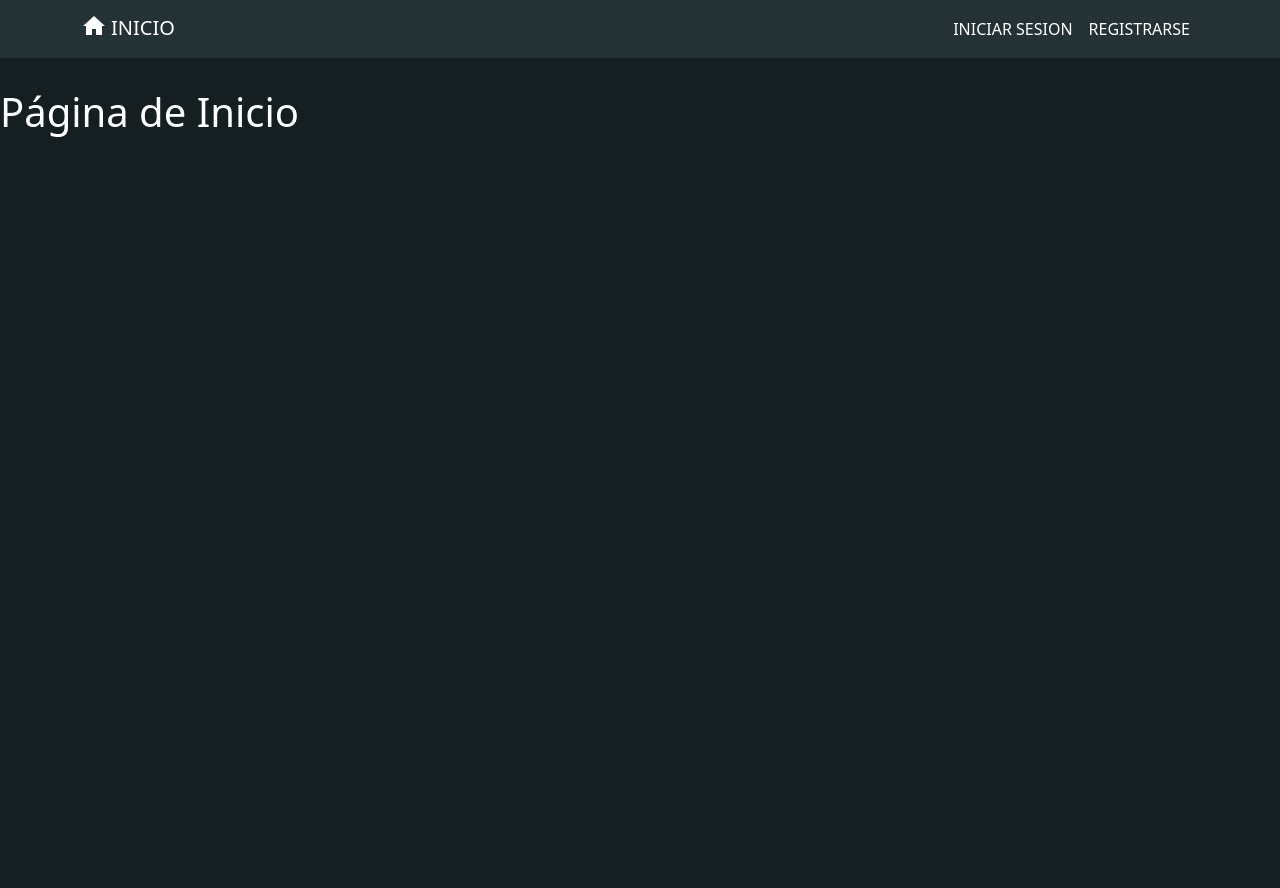
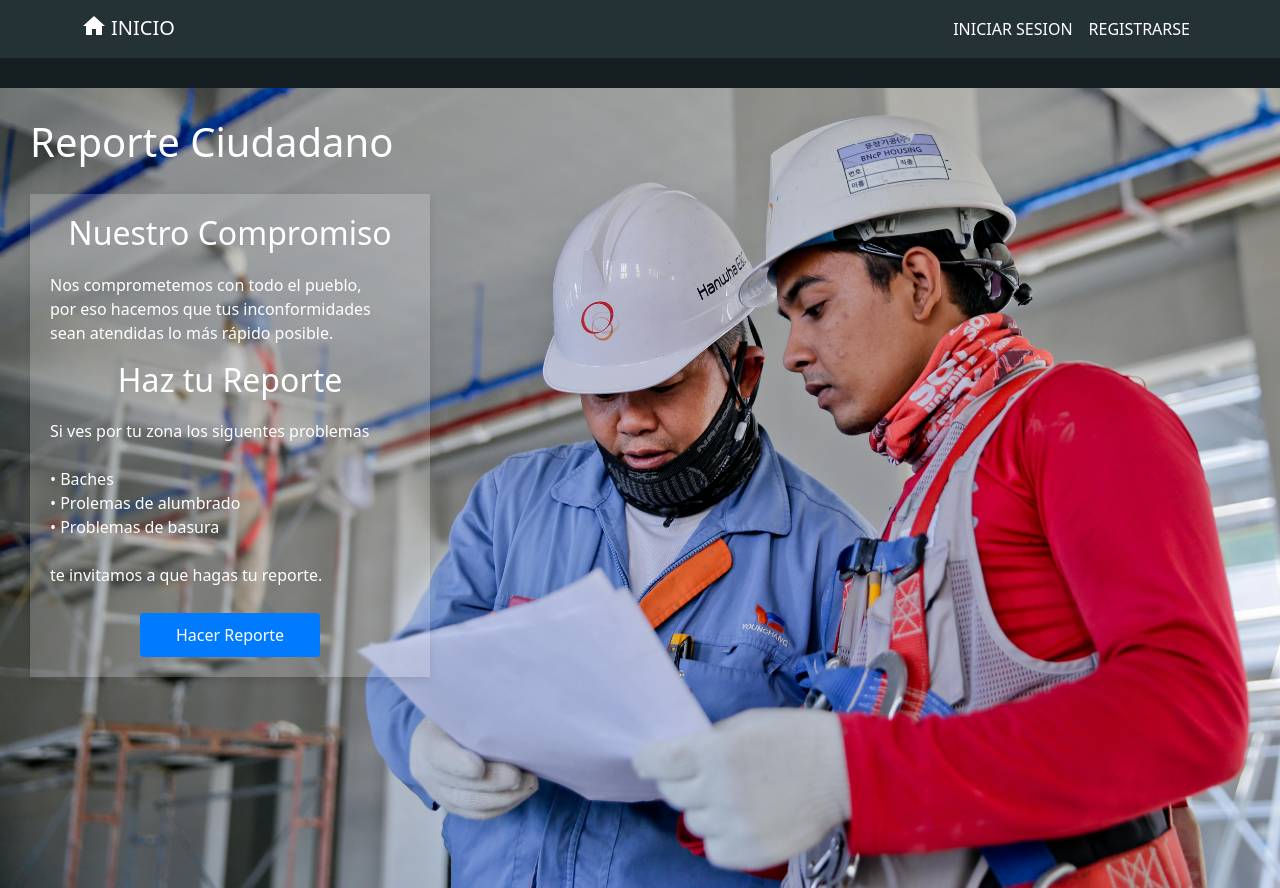
Before and after one commit to Roberto-av/reporte-ciudadano-front, a React (Create React App) app: page / in a window 1280 px wide. Before the commit the page ends 800 px from the top, so only its background shows below. Built offline with nearby package versions, Linux system fonts and the light colour scheme.

Commit message:
Update UI Home

```diff
--- /dev/null
+++ b/src/Assets/css/home.module.css
@@ -0,0 +1,36 @@
+.containerHome {
+  margin: 0 auto;
+  color: white;
+  width: 100%;
+}
+
+.containerFrame {
+  margin: 0;
+  padding: 0;
+  width: 80%;
+  height: 800px;
+  padding: 30px;
+}
+
+.containerFrame h1{
+ padding-bottom: 20px;
+}
+
+.containerTxt p,
+h2 {
+  text-align: start;
+}
+
+.customButtom button {
+  width: 50%;
+}
+
+.containerTxt {
+  background-color: rgba(255, 255, 255, 0.2);
+  max-width: 400px;
+
+  padding: 20px;
+  text-align: center;
+  backdrop-filter: blur(1px);
+  box-shadow: 0 4px 8px rgba(0, 0, 0, 0.1);
+}
--- a/src/Pages/Home.js
+++ b/src/Pages/Home.js
@@ -1,9 +1,57 @@
-import React from 'react';
+import React, { useContext } from "react";
+import styles from "../Assets/css/home.module.css";
+import WorkImage from "../Assets/img/work.jpg";
+import { AuthContext } from "../Services/AuthContext";
+import { useNavigate } from "react-router-dom";
 
 function Home() {
+  const { isLoggedIn } = useContext(AuthContext);
+  const navigate = useNavigate();
+
+  const backgroundImageStyle = {
+    backgroundImage: `url(${WorkImage})`,
+    backgroundSize: "cover",
+    backgroundPosition: "center",
+    backgroundRepeat: "no-repeat",
+  };
+
+  const handleReportClick = () => {
+    if (isLoggedIn) {
+      navigate("/reports/add");
+    } else {
+      console.log("El usuario no está logueado");
+      navigate("/login");
+    }
+  };
+
+
   return (
-    <div>
-      <h1>Página de Inicio</h1>
+    <div className={styles.containerHome} style={backgroundImageStyle}>
+      <div className={styles.containerFrame}>
+      <h1>Reporte Ciudadano</h1>
+        <div className={styles.containerTxt}>
+          <h2>Nuestro Compromiso</h2>
+          <p>
+            Nos comprometemos con todo el pueblo, <br />
+            por eso hacemos que tus inconformidades <br />
+            sean atendidas lo más rápido posible.
+          </p>
+          <h2>Haz tu Reporte</h2>
+          <p>
+            Si ves por tu zona los siguentes problemas
+            <br />
+            <br />
+            • Baches <br />
+            • Prolemas de alumbrado <br />
+            • Problemas de basura <br />
+            <br />
+            te invitamos a que hagas tu reporte.
+          </p>
+          <div className={styles.customButtom}>
+            <button onClick={handleReportClick}>Hacer Reporte</button>
+        </div>
+        </div>
+      </div>
     </div>
   );
 }
```
